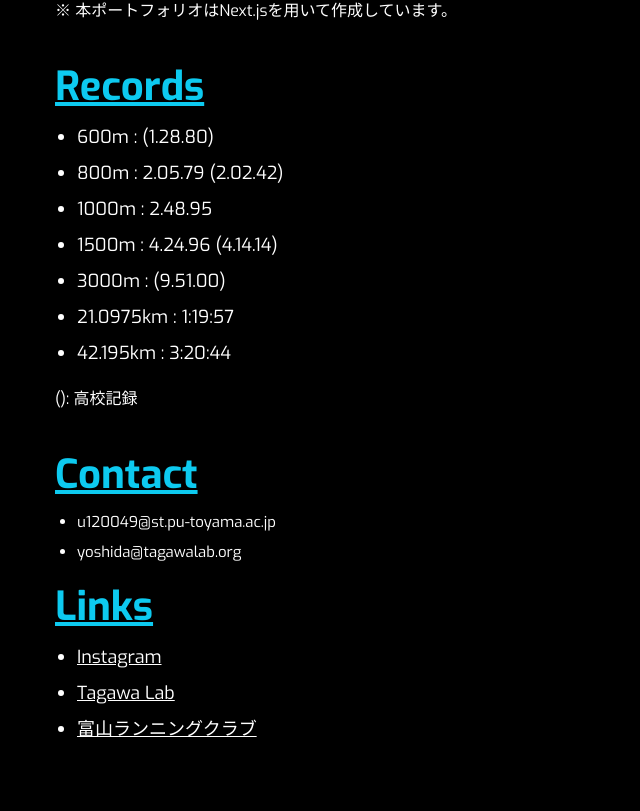
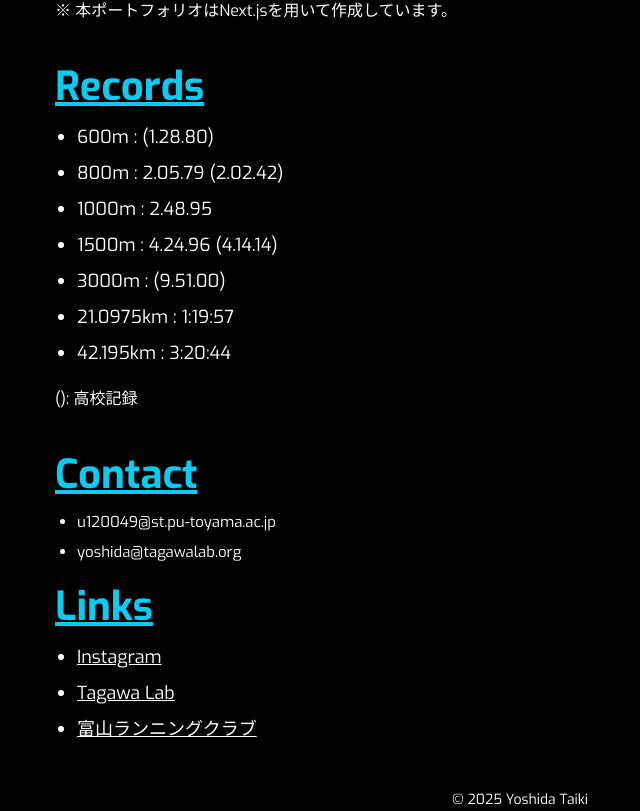
Before and after one commit to yoshitai11099/yoshitai11099.github.io, a Next.js app: page / in a window 1280 px wide. Shown: the part 792-1603 px from the top of the page, without its empty margins (120-760 px from the left). Before the commit the page ends 1579 px from the top, so only its background shows below. Built offline with nearby package versions, Linux system fonts and the light colour scheme.

Commit message:
20250403

```diff
--- a/src/pages/index.tsx
+++ b/src/pages/index.tsx
@@ -42,6 +42,8 @@ const Home: React.FC = () => {
           </div>
         </div>
       </div>
+      <div className="textColor text-center mx-auto"><small>© 2025 Yoshida Taiki</small></div>
+
     </MainLayout>
   );
 }
```
